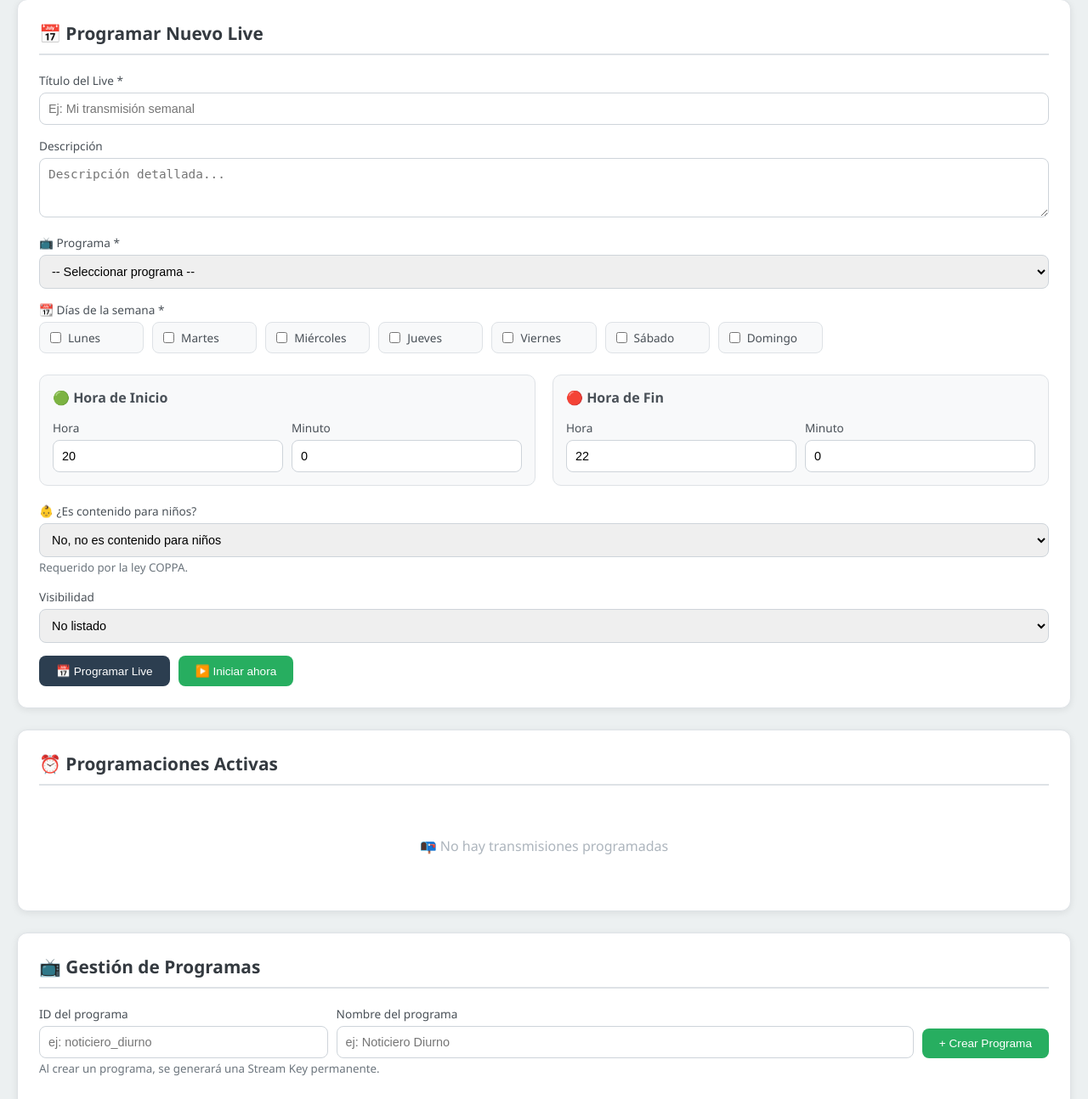
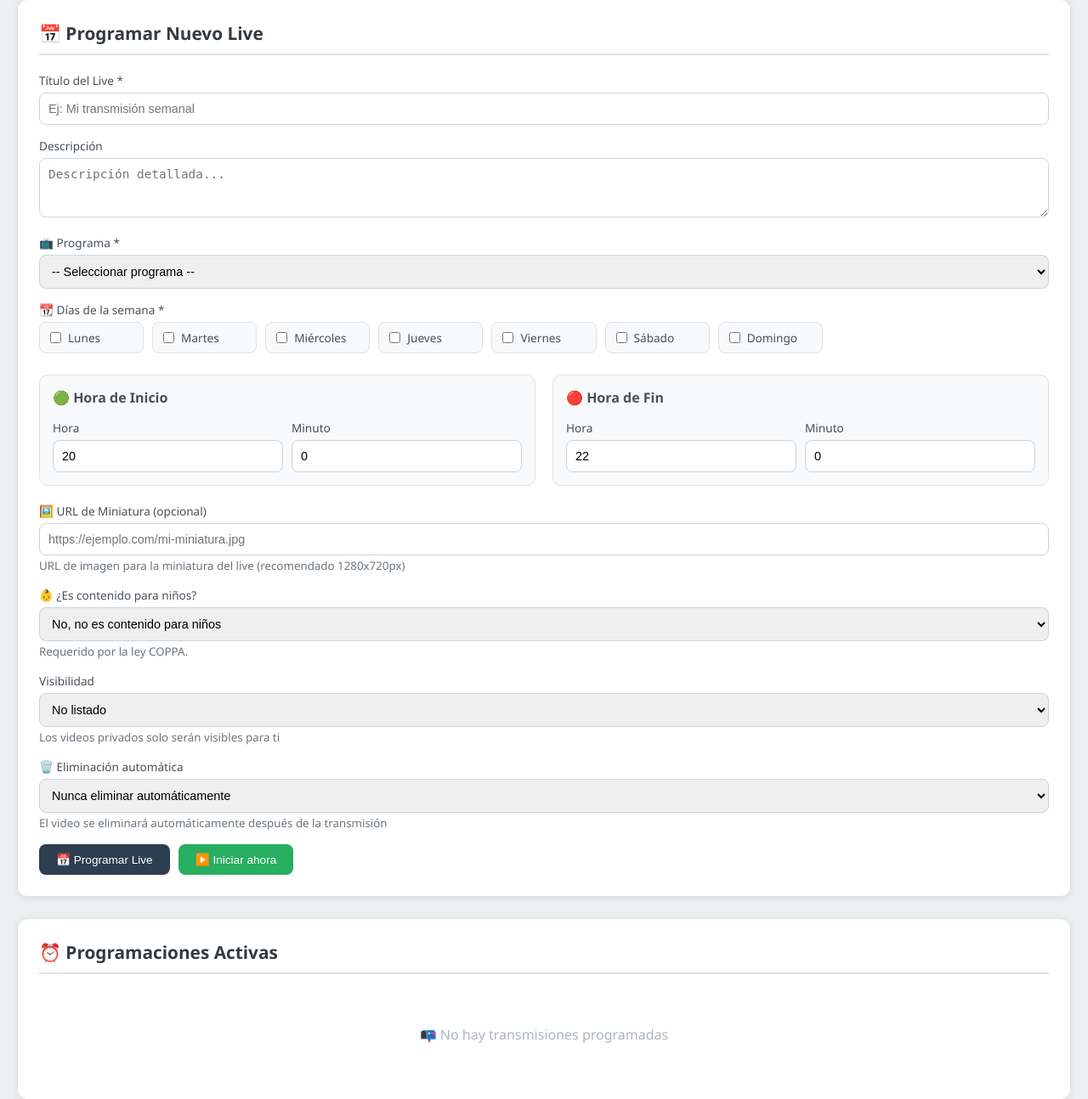
Before and after one commit to barreiraugusto/YouTube-Live-Manager, a Flask app: template templates/dashboard.html in a window 1280 px wide. Shown: the part 168-1462 px from the top of the page at 85% size. Run offline with Flask 3, Linux system fonts and the light colour scheme; the template is opened without the code that fills it, so the values that code supplies are empty.

Commit message:
update branch

```diff
--- a/app.py
+++ b/app.py
@@ -135,6 +135,9 @@ def api_update_program(program_id):
 def schedule_live():
     data = request.json
     made_for_kids = data.get('made_for_kids', False)
+    thumbnail_url = data.get('thumbnail_url')
+    delete_after = data.get('delete_after', 'never')
+
     if 'selected_days' not in data or not data['selected_days']:
         return jsonify({'success': False, 'error': 'Selecciona al menos un día'})
     if 'program_id' not in data or not data['program_id']:
@@ -158,7 +161,9 @@ def schedule_live():
             privacy_status=data.get('privacy', 'unlisted'),
             is_start=True,
             program_id=data['program_id'],
-            made_for_kids=made_for_kids
+            made_for_kids=made_for_kids,
+            thumbnail_url=thumbnail_url,
+            delete_after=delete_after
         )
 
         scheduler.schedule_live(
@@ -171,7 +176,9 @@ def schedule_live():
             privacy_status=data.get('privacy', 'unlisted'),
             is_start=False,
             program_id=data['program_id'],
-            made_for_kids=made_for_kids
+            made_for_kids=made_for_kids,
+            thumbnail_url=thumbnail_url,
+            delete_after=delete_after
         )
 
         scheduled_days.append(day_key)
@@ -210,6 +217,9 @@ def update_schedule():
     title = data.get('title')
     description = data.get('description', '')
     privacy = data.get('privacy', 'unlisted')
+    thumbnail_url = data.get('thumbnail_url')
+    made_for_kids = data.get('made_for_kids', False)
+    delete_after = data.get('delete_after', 'never')
     start_hour = data.get('start_hour')
     start_minute = data.get('start_minute')
     end_hour = data.get('end_hour')
@@ -226,6 +236,9 @@ def update_schedule():
         new_title=title,
         new_description=description,
         new_privacy=privacy,
+        new_thumbnail_url=thumbnail_url,
+        new_made_for_kids=made_for_kids,
+        new_delete_after=delete_after,
         new_start_hour=start_hour,
         new_start_minute=start_minute,
         new_end_hour=end_hour,
@@ -248,6 +261,10 @@ def start_live_now():
     if not data or not data.get('title'):
         return jsonify({'success': False, 'error': 'Título requerido'}), 400
 
+    # Si se proporciona group_id, obtener la configuración de la programación
+    thumbnail_url = data.get('thumbnail_url')
+    delete_after = data.get('delete_after', 'never')
+
     result = youtube.create_scheduled_live(
         title=data['title'],
         description=data.get('description', ''),
@@ -255,7 +272,9 @@ def start_live_now():
         privacy_status=data.get('privacy', 'unlisted'),
         program_id=data.get('program_id'),
         is_immediate=True,
-        made_for_kids=data.get('made_for_kids', False)
+        made_for_kids=data.get('made_for_kids', False),
+        thumbnail_url=thumbnail_url,
+        delete_after=delete_after
     )
 
     if result.get('success'):
--- a/templates/dashboard.html
+++ b/templates/dashboard.html
@@ -767,6 +767,12 @@
             </div>
 
             <div class="form-group">
+                <label>🖼️ URL de Miniatura (opcional)</label>
+                <input type="url" id="thumbnail_url" placeholder="https://ejemplo.com/mi-miniatura.jpg">
+                <small style="color: var(--gray-600);">URL de imagen para la miniatura del live (recomendado 1280x720px)</small>
+            </div>
+
+            <div class="form-group">
                 <label>👶 ¿Es contenido para niños?</label>
                 <select id="made_for_kids">
                     <option value="false" selected>No, no es contenido para niños</option>
@@ -782,6 +788,18 @@
                     <option value="unlisted" selected>No listado</option>
                     <option value="private">Privado</option>
                 </select>
+                <small style="color: var(--gray-600);">Los videos privados solo serán visibles para ti</small>
+            </div>
+
+            <div class="form-group">
+                <label>🗑️ Eliminación automática</label>
+                <select id="delete_after">
+                    <option value="never" selected>Nunca eliminar automáticamente</option>
+                    <option value="1day">Eliminar después de 1 día</option>
+                    <option value="7days">Eliminar después de 7 días</option>
+                    <option value="30days">Eliminar después de 30 días</option>
+                </select>
+                <small style="color: var(--gray-600);">El video se eliminará automáticamente después de la transmisión</small>
             </div>
 
             <div style="display: flex; gap: 10px;">
@@ -825,7 +843,7 @@
                         </button>
                         <div id="schedule-actions-{{ loop.index }}" class="dropdown-menu">
                             <button class="btn-edit" onclick='editSchedule("{{ group.id }}", "{{ group.title|replace('"', '\\\\"')|replace("'", "\\\\'") }}", "{{ group.description|replace('"', '\\\\"')|replace("'", "\\\\'") }}", "{{ group.privacy }}", "{{ group.start_time }}", "{{ group.end_time }}", {{ group.days|tojson }})'>✏️ Editar</button>
-                            <button class="btn-success" onclick='startScheduledNow("{{ group.title|replace('"', '\\\\"')|replace("'", "\\\\'") }}", "{{ group.description|replace('"', '\\\\"')|replace("'", "\\\\'") }}", "{{ group.privacy }}")'>▶️ Iniciar ahora</button>
+                            <button class="btn-success" onclick='startScheduledNow("{{ group.id }}", "{{ group.title|replace('"', '\\\\"')|replace("'", "\\\\'") }}", "{{ group.description|replace('"', '\\\\"')|replace("'", "\\\\'") }}", "{{ group.privacy }}")'>▶️ Iniciar ahora</button>
                             <button class="btn-danger" onclick="deleteScheduleGroup('{{ group.id }}')">🗑️ Eliminar</button>
                         </div>
                     </div>
@@ -943,12 +961,27 @@
                 </select>
             </div>
             <div class="form-group">
+                <label>🖼️ URL de Miniatura (opcional)</label>
+                <input type="url" id="edit_thumbnail_url" placeholder="https://ejemplo.com/mi-miniatura.jpg">
+                <small style="color: var(--gray-600);">URL de imagen para la miniatura del live</small>
+            </div>
+            <div class="form-group">
                 <label>👶 ¿Es contenido para niños?</label>
-                <select id="made_for_kids">
+                <select id="edit_made_for_kids">
                     <option value="false" selected>No, no es contenido para niños</option>
                     <option value="true">Sí, es contenido para niños</option>
                 </select>
                 <small style="color: var(--gray-600);">Requerido por la ley COPPA.</small>
+            </div>
+            <div class="form-group">
+                <label>🗑️ Eliminación automática</label>
+                <select id="edit_delete_after">
+                    <option value="never" selected>Nunca eliminar automáticamente</option>
+                    <option value="1day">Eliminar después de 1 día</option>
+                    <option value="7days">Eliminar después de 7 días</option>
+                    <option value="30days">Eliminar después de 30 días</option>
+                </select>
+                <small style="color: var(--gray-600);">El video se eliminará automáticamente después de la transmisión</small>
             </div>
             <div class="time-row">
                 <div class="time-group">
@@ -1009,7 +1042,9 @@
             description: document.getElementById('description').value,
             privacy: document.getElementById('privacy').value,
             program_id: document.getElementById('program_id').value,
-            made_for_kids: document.getElementById('made_for_kids').value === 'true'
+            made_for_kids: document.getElementById('made_for_kids').value === 'true',
+            thumbnail_url: document.getElementById('thumbnail_url').value || null,
+            delete_after: document.getElementById('delete_after').value
         };
 
         const response = await fetch('/api/schedule', {
@@ -1031,6 +1066,10 @@
         const title = document.getElementById('title').value;
         const description = document.getElementById('description').value;
         const privacy = document.getElementById('privacy').value;
+        const thumbnail_url = document.getElementById('thumbnail_url').value || null;
+        const delete_after = document.getElementById('delete_after').value;
+        const program_id = document.getElementById('program_id').value;
+        const made_for_kids = document.getElementById('made_for_kids').value === 'true';
 
         if (!title) {
             showMessage('❌ Ingresa un título para el live', 'error');
@@ -1040,7 +1079,7 @@
         const response = await fetch('/api/start-now', {
             method: 'POST',
             headers: {'Content-Type': 'application/json'},
-            body: JSON.stringify({title, description, privacy})
+            body: JSON.stringify({title, description, privacy, thumbnail_url, delete_after, program_id, made_for_kids})
         });
         const result = await response.json();
         if (result.success) {
@@ -1055,11 +1094,11 @@
     }
 
     // Iniciar live programado ahora
-    async function startScheduledNow(title, description, privacy) {
+    async function startScheduledNow(groupId, title, description, privacy) {
         const response = await fetch('/api/start-now', {
             method: 'POST',
             headers: {'Content-Type': 'application/json'},
-            body: JSON.stringify({title, description, privacy})
+            body: JSON.stringify({title, description, privacy, group_id: groupId})
         });
         const result = await response.json();
         if (result.success) {
@@ -1146,6 +1185,9 @@
             title: document.getElementById('edit_title').value,
             description: document.getElementById('edit_description').value,
             privacy: document.getElementById('edit_privacy').value,
+            thumbnail_url: document.getElementById('edit_thumbnail_url').value || null,
+            made_for_kids: document.getElementById('edit_made_for_kids').value === 'true',
+            delete_after: document.getElementById('edit_delete_after').value,
             start_hour: document.getElementById('edit_start_hour').value,
             start_minute: document.getElementById('edit_start_minute').value,
             end_hour: document.getElementById('edit_end_hour').value,
```
Also changed, not shown: scheduler.py (+21 -6 lines), 1 other file.
